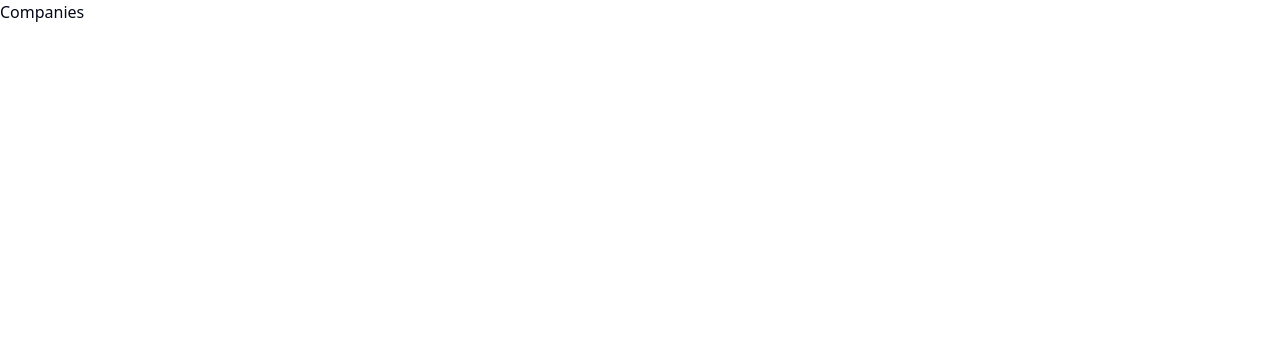
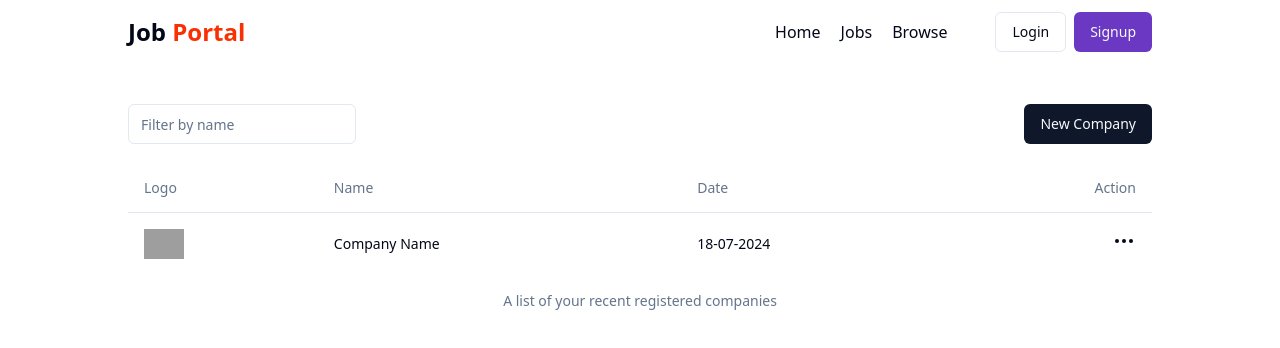
Before and after one commit to Shourya-Dubey/JobNest, a React (Vite) app in the folder frontend/: page /admin/companies in a window 1280 px wide. Shown: the top 348 px of the page. Built offline with nearby package versions, Linux system fonts and the light colour scheme; grey boxes are pictures that could not be loaded; the HTML template or start-up script is replaced by a standard one.

Commit message:
Company Routes || pages for Admin Access

```diff
--- a/frontend/src/components/admin/Companies.jsx
+++ b/frontend/src/components/admin/Companies.jsx
@@ -1,9 +1,27 @@
-import React from 'react'
+import React from "react";
+import Navbar from "../shared/Navbar";
+import { Input } from "../ui/input";
+import { Button } from "../ui/button";
+import CompaniesTable from "./CompaniesTable";
+import { useNavigate } from "react-router-dom";
 
 const Companies = () => {
+    const navigate = useNavigate();
   return (
-    <div>Companies</div>
-  )
-}
+    <div>
+      <Navbar />
+      <div className="max-w-screen-lg mx-auto my-10">
+        <div className="flex items-center   justify-between my-5">
+          <Input className="w-fit" placeholder="Filter by name" />
+          <Button onClick={() => navigate("/admin/companies/create")}>
+            New Company
+          </Button>
+        </div>
 
-export default Companies
+        <CompaniesTable />
+      </div>
+    </div>
+  );
+};
+
+export default Companies;
--- /dev/null
+++ b/frontend/src/components/admin/CompaniesTable.jsx
@@ -0,0 +1,62 @@
+import React from "react";
+import {
+  Table,
+  TableBody,
+  TableCaption,
+  TableCell,
+  TableHead,
+  TableHeader,
+  TableRow,
+} from "../ui/table";
+import { Avatar, AvatarImage } from "@radix-ui/react-avatar";
+import { Popover, PopoverContent, PopoverTrigger } from "@radix-ui/react-popover";
+import { Edit2, MoreHorizontal } from "lucide-react";
+
+const CompaniesTable = () => {
+  return (
+    <div>
+      <Table>
+        <TableCaption>A list of your recent registered companies</TableCaption>
+
+        <TableHeader>
+          <TableRow>
+            <TableHead>Logo</TableHead>
+            <TableHead>Name</TableHead>
+            <TableHead>Date</TableHead>
+            <TableHead className="text-right">Action</TableHead>
+          </TableRow>
+        </TableHeader>
+
+        <TableBody>
+          <TableCell>
+            <Avatar>
+              <AvatarImage
+                src="https://www.shutterstock.com/image-vector/circle-line-simple-design-logo-600nw-2174926871.jpg"
+                alt="profile"
+                width="40px"
+                height="40px"
+              />
+            </Avatar>
+          </TableCell>
+          <TableCell>Company Name</TableCell>
+          <TableCell>18-07-2024</TableCell>
+          <TableCell className="text-right cursor-pointer">
+            <Popover>
+                <PopoverTrigger>
+                    <MoreHorizontal/>
+                </PopoverTrigger>
+                <PopoverContent className="w-32">
+                    <div className="flex items-center gap-2 w-fit cursor-pointer">
+                        <Edit2 className="w-4"/>
+                        <span>Edit</span>
+                    </div>
+                </PopoverContent>
+            </Popover>
+          </TableCell>
+        </TableBody>
+      </Table>
+    </div>
+  );
+};
+
+export default CompaniesTable;
--- /dev/null
+++ b/frontend/src/components/admin/CompanyCreate.jsx
@@ -0,0 +1,67 @@
+import { useState } from "react";
+import Navbar from "../shared/Navbar";
+import { Label } from "../ui/label";
+import { Input } from "../ui/input";
+import { Button } from "../ui/button";
+import { useNavigate } from "react-router-dom";
+import axios from "axios";
+import { COMPANY_API_END_POINT } from "@/utils/constant";
+import { toast } from "sonner";
+import { useDispatch } from "react-redux";
+import { setSingleCompany } from "@/redux/companySlice";
+
+const CompanyCreate = () => {
+    const navigate = useNavigate();
+    const dispatch = useDispatch();
+    const [companyName, setCompanyName] = useState();
+
+    const registerNewCompany = async() => {
+        try{
+            const res = await axios.post(`${COMPANY_API_END_POINT}/register`, {companyName}, {
+                headers:{
+                    'Content-Type':'application/json'
+                },
+                withCredentials:true
+            });
+
+            if(res?.data?.success){
+                dispatch(setSingleCompany(res.data.company));
+                toast.success(res.data.message);
+                const companyId = res?.data?.company?._id;
+                navigate(`/admin/companies/${companyId}`);
+            }
+        }catch(error){
+            console.log("Error while registerCompany in CompanyCreate ", error);
+        }
+    }
+  return (
+    <div>
+      <Navbar />
+      <div className="max-w-screen-lg mx-auto">
+        <div className="my-10">
+          <h1 className="font-semibold text-2xl">Your Company Name</h1>
+          <p className="text-gray-500">You can change this late</p>
+        </div>
+
+        <Label>Company Name</Label>
+        <Input
+          type="text"
+          className="my-2"
+          placeholder="JobHunt, Mircosoft etc."
+          onChange={(e)=>setCompanyName(e.target.value)}
+        />
+
+        <div className="flex items-center gap-2 my-10">
+          <Button variant="outline"
+            onClick={() => navigate("/admin/companies")}
+          >
+            Cancel
+          </Button>
+          <Button onClick={registerNewCompany}>Continue</Button>
+        </div>
+      </div>
+    </div>
+  );
+};
+
+export default CompanyCreate;
--- /dev/null
+++ b/frontend/src/components/admin/CompanySetup.jsx
@@ -0,0 +1,9 @@
+import React from 'react'
+
+const CompanySetup = () => {
+  return (
+    <div>CompanySetup</div>
+  )
+}
+
+export default CompanySetup
--- /dev/null
+++ b/frontend/src/redux/companySlice.js
@@ -0,0 +1,16 @@
+import { createSlice } from "@reduxjs/toolkit";
+
+const companySlice = createSlice({
+    name: "Company",
+    initialState:{
+        singleCompany:null,
+    },
+    reducers:{
+        //action
+        setSingleCompany:(state,action)=>
+            state.singleCompany = action.payload
+    }
+});
+
+export const{setSingleCompany} = companySlice.actions;
+export default companySlice.reducer;
--- a/frontend/src/redux/store.js
+++ b/frontend/src/redux/store.js
@@ -1,6 +1,8 @@
 import { combineReducers, configureStore } from "@reduxjs/toolkit";
 import authSlice from "./authSlice";
 import jobSlice from "./jobSlice";
+import companySlice from "./companySlice";
+
 import {
   persistStore,
   persistReducer,
@@ -13,7 +15,6 @@ import {
 } from "redux-persist";
 import storage from "redux-persist/lib/storage";
 
-
 const persistConfig = {
   key: "root",
   version: 1,
@@ -23,14 +24,11 @@ const persistConfig = {
 const rootReducer = combineReducers({
   auth: authSlice,
   job: jobSlice,
-  // company: companySlice,
+  company: companySlice,
   // application: applicationSlice,
 });
 
-
 const persistedReducer = persistReducer(persistConfig, rootReducer);
-
-
 
 const store = configureStore({
   reducer: persistedReducer,
--- a/frontend/src/utils/constant.js
+++ b/frontend/src/utils/constant.js
@@ -1,3 +1,7 @@
 export const USER_API_END_POINT = "http://localhost:8080/api/v1/user";
+
 export const JOB_API_END_POINT = "http://localhost:8080/api/v1/job";
+
 export const APPLICATION_API_END_POINT = "http://localhost:8080/api/v1/application";
+
+export const COMPANY_API_END_POINT = "http://localhost:8080/api/v1/company";
```
Also changed, not shown: frontend/src/App.jsx (+10 -0 lines).
